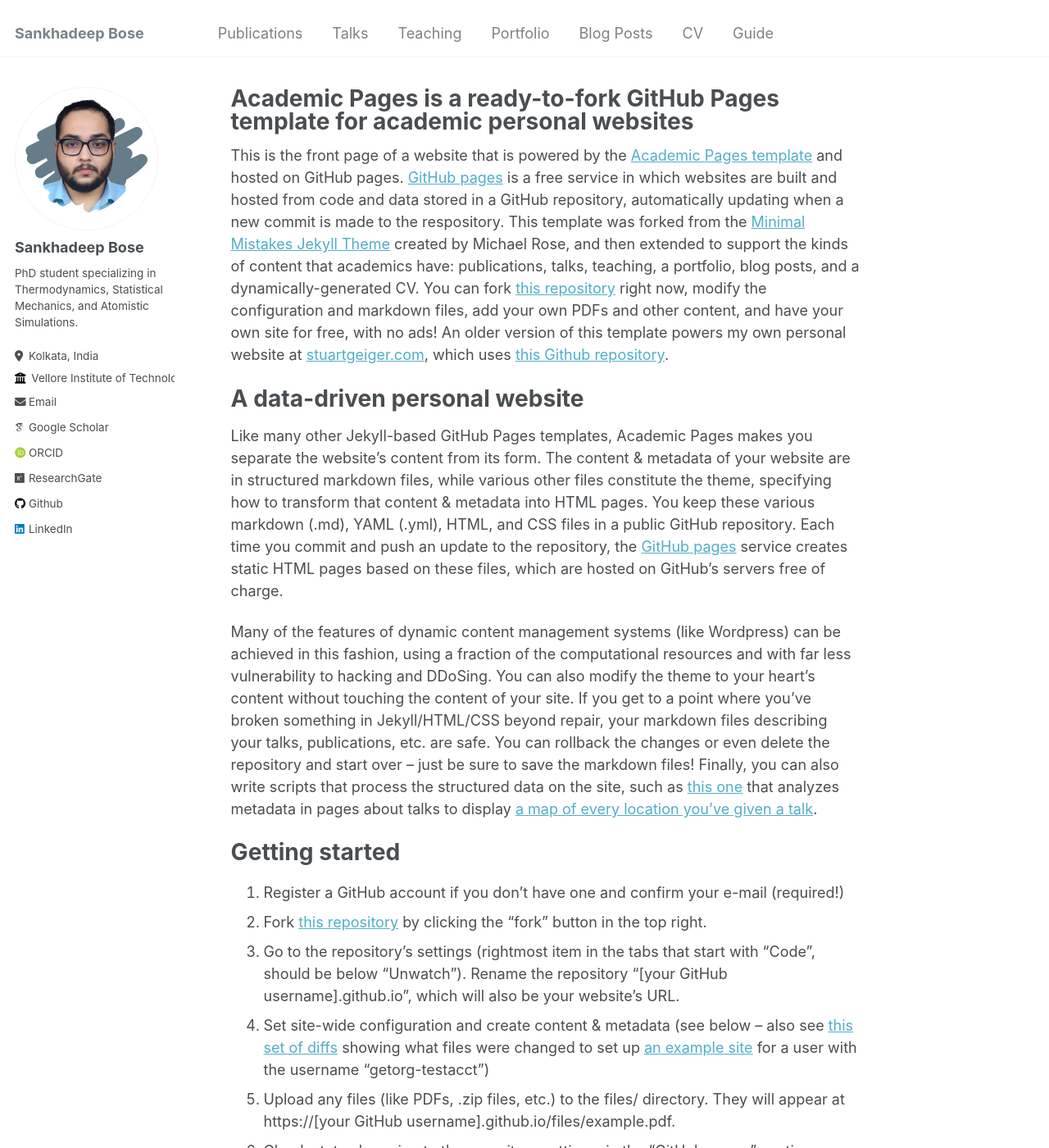
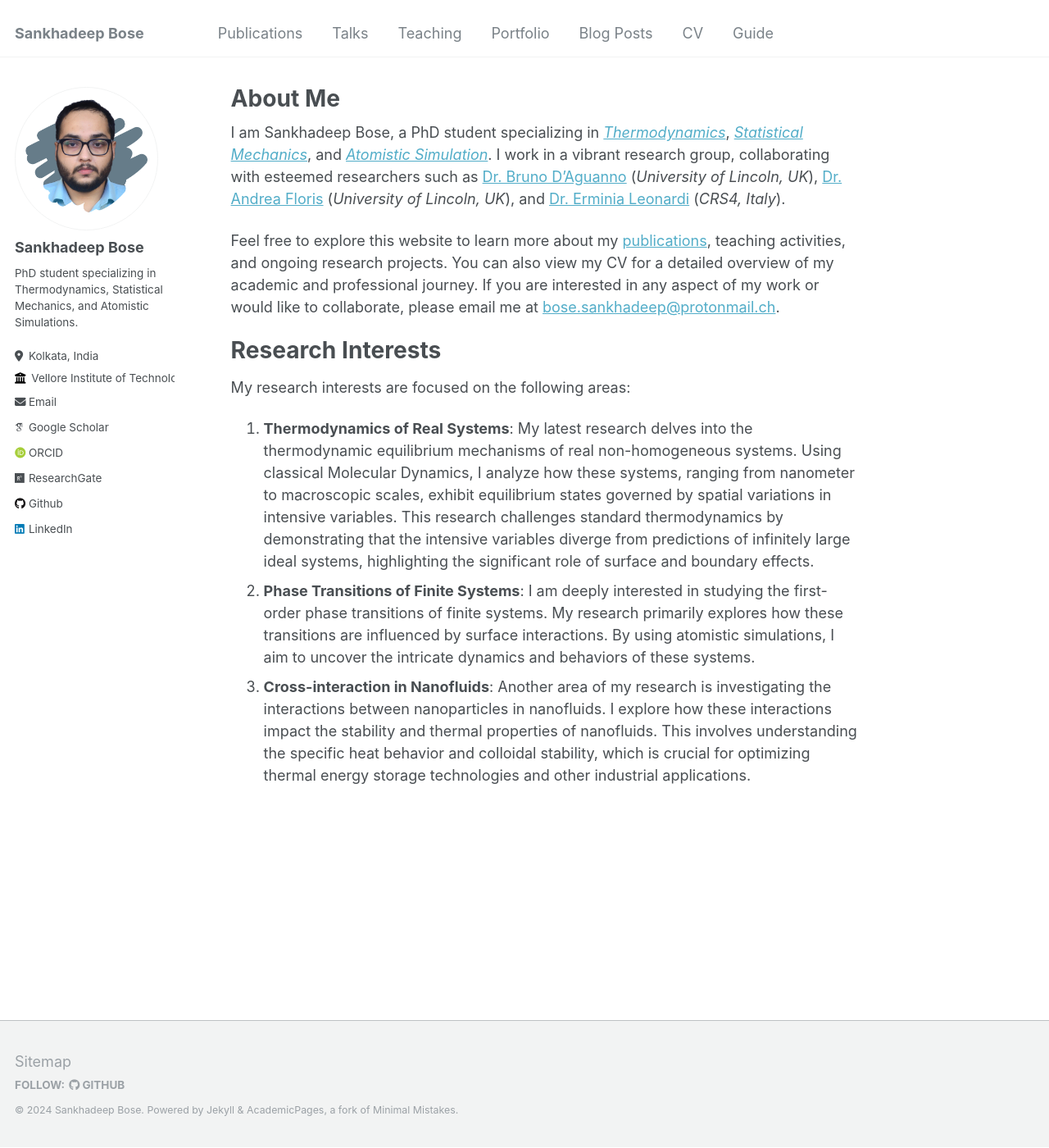
Before and after one commit to sankhadeepbose/sankhadeepbose.github.io, a Jekyll site: the page built from _pages/about.md, in a window 1280 px wide and 1400 px high. Shown: the whole window at 82% size. Built offline with Jekyll 4.4.1, drawn with Linux system fonts in a browser that asks for light colours; some web fonts are replaced; some of the changed text lies outside the part shown.

Commit message:
Update about.md

```diff
--- a/_pages/about.md
+++ b/_pages/about.md
@@ -1,49 +1,19 @@
 ---
 permalink: /
-title: "Academic Pages is a ready-to-fork GitHub Pages template for academic personal websites"
+title: "About Me"
 author_profile: true
 redirect_from:
   - /about/
   - /about.html
 ---
 
-This is the front page of a website that is powered by the [Academic Pages template](https://github.com/academicpages/academicpages.github.io) and hosted on GitHub pages. [GitHub pages](https://pages.github.com) is a free service in which websites are built and hosted from code and data stored in a GitHub repository, automatically updating when a new commit is made to the respository. This template was forked from the [Minimal Mistakes Jekyll Theme](https://mmistakes.github.io/minimal-mistakes/) created by Michael Rose, and then extended to support the kinds of content that academics have: publications, talks, teaching, a portfolio, blog posts, and a dynamically-generated CV. You can fork [this repository](https://github.com/academicpages/academicpages.github.io) right now, modify the configuration and markdown files, add your own PDFs and other content, and have your own site for free, with no ads! An older version of this template powers my own personal website at [stuartgeiger.com](http://stuartgeiger.com), which uses [this Github repository](https://github.com/staeiou/staeiou.github.io).
+I am Sankhadeep Bose, a PhD student specializing in *[Thermodynamics](https://en.wikipedia.org/wiki/Thermodynamics)*, *[Statistical Mechanics](https://en.wikipedia.org/wiki/Statistical_mechanics)*, and *[Atomistic Simulation](http://www.sklogwiki.org/SklogWiki/index.php/Computer_simulation_techniques)*. I work in a vibrant research group, collaborating with esteemed researchers such as [Dr. Bruno D'Aguanno](https://sites.google.com/view/brunodaguanno) (*University of Lincoln, UK*), [Dr. Andrea Floris](https://staff.lincoln.ac.uk/afloris) (*University of Lincoln, UK*), and [Dr. Erminia Leonardi](https://www.crs4.it/peopledetails/ermy/leonardi-erminia/) (*CRS4, Italy*).
 
-A data-driven personal website
+Feel free to explore this website to learn more about my [publications](-/_pages/publications.md), teaching activities, and ongoing research projects. You can also view my CV for a detailed overview of my academic and professional journey. If you are interested in any aspect of my work or would like to collaborate, please email me at [bose.sankhadeep@protonmail.ch](mailto:bose.sankhadeep@protonmail.ch).
+
+Research Interests
 ======
-Like many other Jekyll-based GitHub Pages templates, Academic Pages makes you separate the website's content from its form. The content & metadata of your website are in structured markdown files, while various other files constitute the theme, specifying how to transform that content & metadata into HTML pages. You keep these various markdown (.md), YAML (.yml), HTML, and CSS files in a public GitHub repository. Each time you commit and push an update to the repository, the [GitHub pages](https://pages.github.com/) service creates static HTML pages based on these files, which are hosted on GitHub's servers free of charge.
-
-Many of the features of dynamic content management systems (like Wordpress) can be achieved in this fashion, using a fraction of the computational resources and with far less vulnerability to hacking and DDoSing. You can also modify the theme to your heart's content without touching the content of your site. If you get to a point where you've broken something in Jekyll/HTML/CSS beyond repair, your markdown files describing your talks, publications, etc. are safe. You can rollback the changes or even delete the repository and start over -- just be sure to save the markdown files! Finally, you can also write scripts that process the structured data on the site, such as [this one](https://github.com/academicpages/academicpages.github.io/blob/master/talkmap.ipynb) that analyzes metadata in pages about talks to display [a map of every location you've given a talk](https://academicpages.github.io/talkmap.html).
-
-Getting started
-======
-1. Register a GitHub account if you don't have one and confirm your e-mail (required!)
-1. Fork [this repository](https://github.com/academicpages/academicpages.github.io) by clicking the "fork" button in the top right.
-1. Go to the repository's settings (rightmost item in the tabs that start with "Code", should be below "Unwatch"). Rename the repository "[your GitHub username].github.io", which will also be your website's URL.
-1. Set site-wide configuration and create content & metadata (see below -- also see [this set of diffs](http://archive.is/3TPas) showing what files were changed to set up [an example site](https://getorg-testacct.github.io) for a user with the username "getorg-testacct")
-1. Upload any files (like PDFs, .zip files, etc.) to the files/ directory. They will appear at https://[your GitHub username].github.io/files/example.pdf.
-1. Check status by going to the repository settings, in the "GitHub pages" section
-
-Site-wide configuration
-------
-The main configuration file for the site is in the base directory in [_config.yml](https://github.com/academicpages/academicpages.github.io/blob/master/_config.yml), which defines the content in the sidebars and other site-wide features. You will need to replace the default variables with ones about yourself and your site's github repository. The configuration file for the top menu is in [_data/navigation.yml](https://github.com/academicpages/academicpages.github.io/blob/master/_data/navigation.yml). For example, if you don't have a portfolio or blog posts, you can remove those items from that navigation.yml file to remove them from the header.
-
-Create content & metadata
-------
-For site content, there is one markdown file for each type of content, which are stored in directories like _publications, _talks, _posts, _teaching, or _pages. For example, each talk is a markdown file in the [_talks directory](https://github.com/academicpages/academicpages.github.io/tree/master/_talks). At the top of each markdown file is structured data in YAML about the talk, which the theme will parse to do lots of cool stuff. The same structured data about a talk is used to generate the list of talks on the [Talks page](https://academicpages.github.io/talks), each [individual page](https://academicpages.github.io/talks/2012-03-01-talk-1) for specific talks, the talks section for the [CV page](https://academicpages.github.io/cv), and the [map of places you've given a talk](https://academicpages.github.io/talkmap.html) (if you run this [python file](https://github.com/academicpages/academicpages.github.io/blob/master/talkmap.py) or [Jupyter notebook](https://github.com/academicpages/academicpages.github.io/blob/master/talkmap.ipynb), which creates the HTML for the map based on the contents of the _talks directory).
-
-**Markdown generator**
-
-I have also created [a set of Jupyter notebooks](https://github.com/academicpages/academicpages.github.io/tree/master/markdown_generator
-) that converts a CSV containing structured data about talks or presentations into individual markdown files that will be properly formatted for the Academic Pages template. The sample CSVs in that directory are the ones I used to create my own personal website at stuartgeiger.com. My usual workflow is that I keep a spreadsheet of my publications and talks, then run the code in these notebooks to generate the markdown files, then commit and push them to the GitHub repository.
-
-How to edit your site's GitHub repository
-------
-Many people use a git client to create files on their local computer and then push them to GitHub's servers. If you are not familiar with git, you can directly edit these configuration and markdown files directly in the github.com interface. Navigate to a file (like [this one](https://github.com/academicpages/academicpages.github.io/blob/master/_talks/2012-03-01-talk-1.md) and click the pencil icon in the top right of the content preview (to the right of the "Raw | Blame | History" buttons). You can delete a file by clicking the trashcan icon to the right of the pencil icon. You can also create new files or upload files by navigating to a directory and clicking the "Create new file" or "Upload files" buttons.
-
-Example: editing a markdown file for a talk
-![Editing a markdown file for a talk](/images/editing-talk.png)
-
-For more info
-------
-More info about configuring Academic Pages can be found in [the guide](https://academicpages.github.io/markdown/). The [guides for the Minimal Mistakes theme](https://mmistakes.github.io/minimal-mistakes/docs/configuration/) (which this theme was forked from) might also be helpful.
+My research interests are focused on the following areas:
+1. **Thermodynamics of Real Systems**: My latest research delves into the thermodynamic equilibrium mechanisms of real non-homogeneous systems. Using classical Molecular Dynamics, I analyze how these systems, ranging from nanometer to macroscopic scales, exhibit equilibrium states governed by spatial variations in intensive variables. This research challenges standard thermodynamics by demonstrating that the intensive variables diverge from predictions of infinitely large ideal systems, highlighting the significant role of surface and boundary effects.
+1. **Phase Transitions of Finite Systems**: I am deeply interested in studying the first-order phase transitions of finite systems. My research primarily explores how these transitions are influenced by surface interactions. By using atomistic simulations, I aim to uncover the intricate dynamics and behaviors of these systems.
+1. **Cross-interaction in Nanofluids**: Another area of my research is investigating the interactions between nanoparticles in nanofluids. I explore how these interactions impact the stability and thermal properties of nanofluids. This involves understanding the specific heat behavior and colloidal stability, which is crucial for optimizing thermal energy storage technologies and other industrial applications.
```
